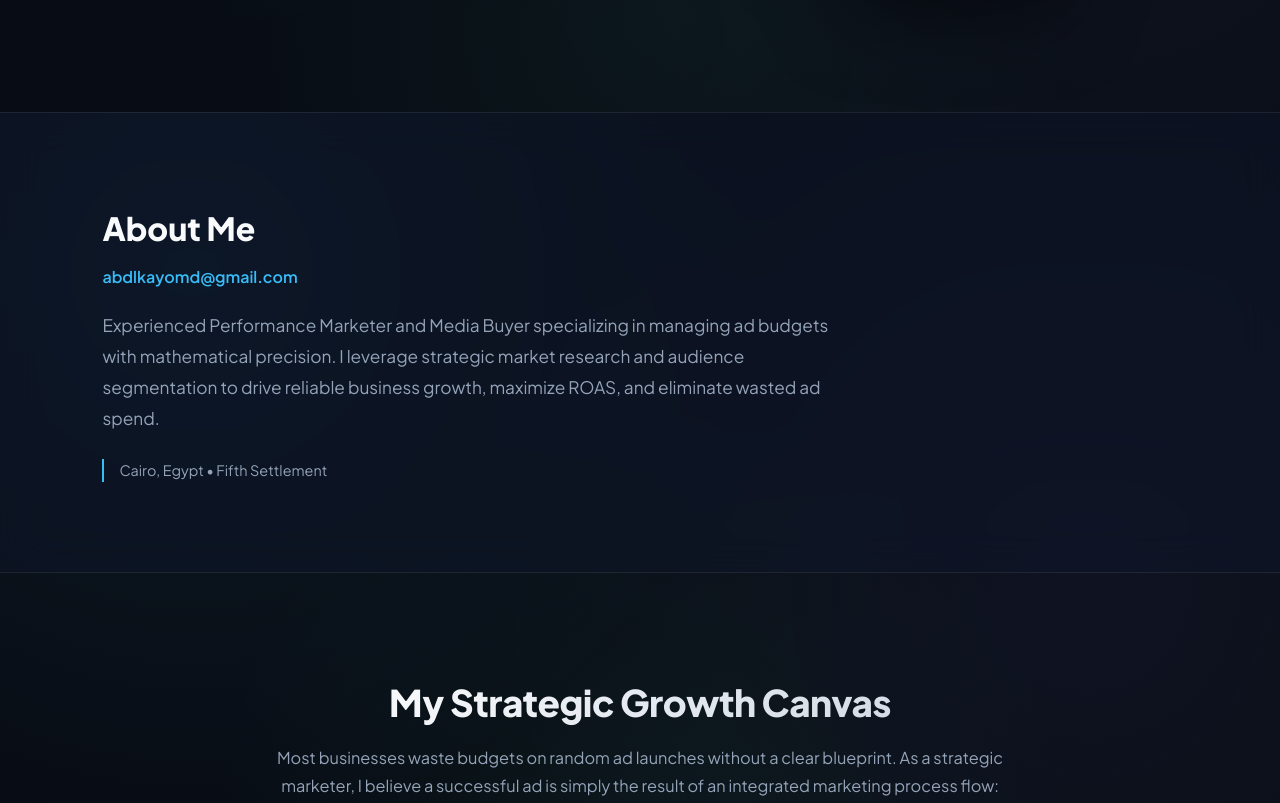
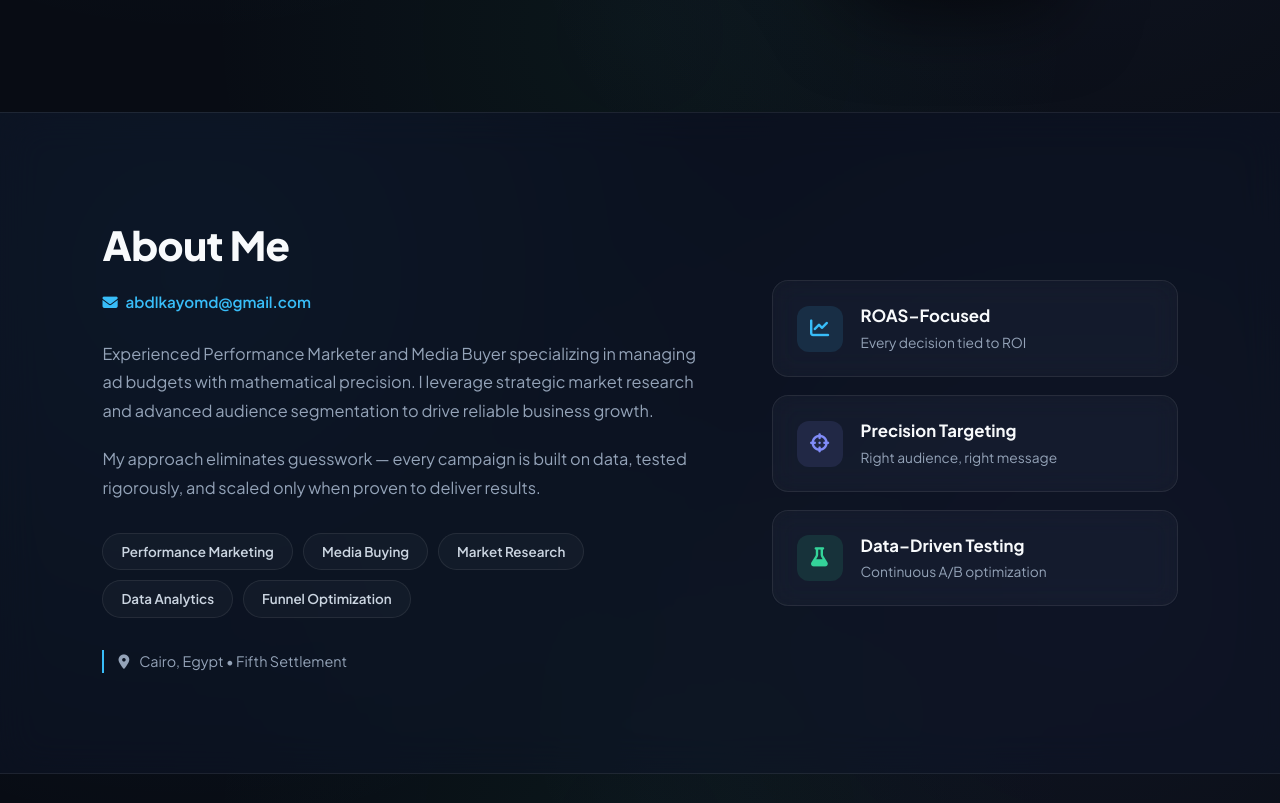
Before and after one commit to ABDELKAIOUMM/abdelkaioum.github.io, a plain HTML site: page index.html in a window 1280 px wide. Shown: the part 688-1491 px from the top of the page. Drawn offline with Linux system fonts and the light colour scheme.

Commit message:
Revamp About Me section with new layout and features
Updated the About Me section with a new layout and content, including a grid display and feature cards. Adjusted styles and added new elements for improved presentation.

```diff
--- a/index.html
+++ b/index.html
@@ -208,22 +208,138 @@
         .btn-outline.active { border-color: var(--accent-blue); color: var(--accent-blue); background: rgba(56, 189, 248, 0.08); }
         .btn-outline.active:hover { background-color: var(--accent-blue); color: var(--bg-deep); }
 
-        /* Section 2: About Me Section */
+        /* Section 2: NEW About Me Section (Exact Image Layout) */
         .about {
-            padding: 90px 8%;
+            padding: 100px 8%;
             background: var(--bg-surface);
             backdrop-filter: blur(20px);
             border-top: 1px solid var(--border-glass);
             border-bottom: 1px solid var(--border-glass);
         }
 
-        .about-content { max-width: 750px; }
-        .about-content h3 { font-size: 2rem; color: var(--text-primary); margin-bottom: 10px; font-weight: 800; }
-        .about-content .email { color: var(--accent-blue); text-decoration: none; display: inline-block; margin-bottom: 20px; font-weight: 600; }
-        .about-content p { color: var(--text-secondary); font-size: 1.08rem; line-height: 1.8; margin-bottom: 25px; }
-        .location { color: var(--text-secondary); font-size: 0.9rem; border-left: 2px solid var(--accent-blue); padding-left: 15px; }
+        .about-grid {
+            display: grid;
+            grid-template-columns: 1.2fr 0.8fr;
+            gap: 60px;
+            align-items: center;
+        }
 
-        /* Section 3: NEW Interactive Sequential Strategy Pipeline Flow */
+        .about-left h2 {
+            font-size: 2.5rem;
+            font-weight: 800;
+            color: var(--text-primary);
+            margin-bottom: 12px;
+            letter-spacing: -0.5px;
+        }
+
+        .about-email {
+            display: inline-flex;
+            align-items: center;
+            gap: 8px;
+            color: var(--accent-blue);
+            text-decoration: none;
+            font-weight: 600;
+            font-size: 0.95rem;
+            margin-bottom: 25px;
+        }
+
+        .about-email:hover {
+            text-decoration: underline;
+        }
+
+        .about-p-text {
+            color: var(--text-secondary);
+            font-size: 1.02rem;
+            line-height: 1.75;
+            margin-bottom: 20px;
+        }
+
+        .about-pills {
+            display: flex;
+            flex-wrap: wrap;
+            gap: 10px;
+            margin-top: 30px;
+            margin-bottom: 30px;
+        }
+
+        .about-pill {
+            background: var(--bg-glass);
+            border: 1px solid var(--border-glass);
+            color: #cbd5e1;
+            padding: 7px 18px;
+            border-radius: 30px;
+            font-size: 0.84rem;
+            font-weight: 600;
+        }
+
+        .about-pill:hover {
+            border-color: var(--accent-blue);
+            color: var(--text-primary);
+        }
+
+        .about-location {
+            display: inline-flex;
+            align-items: center;
+            gap: 10px;
+            color: var(--text-secondary);
+            font-size: 0.9rem;
+            border-left: 2px solid var(--accent-blue);
+            padding-left: 14px;
+        }
+
+        /* Right Column Feature Cards */
+        .about-right {
+            display: flex;
+            flex-direction: column;
+            gap: 18px;
+        }
+
+        .feature-card {
+            background: var(--bg-glass);
+            backdrop-filter: blur(12px);
+            border: 1px solid var(--border-glass);
+            border-radius: 16px;
+            padding: 22px 24px;
+            display: flex;
+            align-items: center;
+            gap: 18px;
+            transition: all 0.3s cubic-bezier(0.16, 1, 0.3, 1);
+        }
+
+        .feature-card:hover {
+            border-color: rgba(255, 255, 255, 0.2);
+            transform: translateX(6px);
+            background: rgba(255, 255, 255, 0.05);
+        }
+
+        .feature-icon-box {
+            width: 46px;
+            height: 46px;
+            border-radius: 12px;
+            display: flex;
+            align-items: center;
+            justify-content: center;
+            font-size: 1.2rem;
+            flex-shrink: 0;
+        }
+
+        .icon-blue { background: rgba(56, 189, 248, 0.12); color: var(--accent-blue); }
+        .icon-purple { background: rgba(129, 140, 248, 0.12); color: var(--accent-indigo); }
+        .icon-green { background: rgba(52, 211, 153, 0.12); color: var(--accent-emerald); }
+
+        .feature-info h4 {
+            font-size: 1.05rem;
+            font-weight: 700;
+            color: var(--text-primary);
+            margin-bottom: 2px;
+        }
+
+        .feature-info p {
+            color: var(--text-secondary);
+            font-size: 0.86rem;
+        }
+
+        /* Section 3: Interactive Strategy Pipeline Canvas */
         .canvas-section {
             padding: 100px 8%;
             position: relative;
@@ -564,14 +680,9 @@
         footer { padding: 30px 8%; background-color: var(--bg-deep); border-top: 1px solid var(--border-glass); text-align: center; color: var(--text-secondary); font-size: 0.88rem; }
 
         @media (max-width: 992px) {
-            .pipeline-flow {
-                flex-direction: column;
-                gap: 15px;
-            }
-            .flow-connector {
-                transform: rotate(90deg);
-                margin: 5px 0;
-            }
+            .about-grid { grid-template-columns: 1fr; gap: 40px; }
+            .pipeline-flow { flex-direction: column; gap: 15px; }
+            .flow-connector { transform: rotate(90deg); margin: 5px 0; }
             @keyframes pulseArrow {
                 0%, 100% { transform: translateY(0); opacity: 0.4; }
                 50% { transform: translateY(6px); opacity: 1; }
@@ -628,21 +739,80 @@
         </div>
     </section>
 
-    <!-- Section 2: About Me Section -->
+    <!-- Section 2: NEW About Me Section (Matching Reference Image Perfectly) -->
     <section class="about reveal" id="about">
-        <div class="about-content">
-            <h3>About Me</h3>
-            <a href="https://mail.google.com/mail/?view=cm&fs=1&to=abdlkayomd@gmail.com" target="_blank" class="email">abdlkayomd@gmail.com</a>
-            <p>
-                Experienced Performance Marketer and Media Buyer specializing in managing ad budgets with mathematical precision. I leverage strategic market research and audience segmentation to drive reliable business growth, maximize ROAS, and eliminate wasted ad spend.
-            </p>
-            <div class="location">
-                Cairo, Egypt • Fifth Settlement
+        <div class="about-grid">
+
+            <!-- Left Column: Bio & Location -->
+            <div class="about-left">
+                <h2>About Me</h2>
+                <a href="mailto:abdlkayomd@gmail.com" class="about-email">
+                    <i class="fa-solid fa-envelope"></i> abdlkayomd@gmail.com
+                </a>
+
+                <p class="about-p-text">
+                    Experienced Performance Marketer and Media Buyer specializing in managing ad budgets with mathematical precision. I leverage strategic market research and advanced audience segmentation to drive reliable business growth.
+                </p>
+
+                <p class="about-p-text">
+                    My approach eliminates guesswork — every campaign is built on data, tested rigorously, and scaled only when proven to deliver results.
+                </p>
+
+                <div class="about-pills">
+                    <span class="about-pill">Performance Marketing</span>
+                    <span class="about-pill">Media Buying</span>
+                    <span class="about-pill">Market Research</span>
+                    <span class="about-pill">Data Analytics</span>
+                    <span class="about-pill">Funnel Optimization</span>
+                </div>
+
+                <div class="about-location">
+                    <i class="fa-solid fa-location-dot"></i> Cairo, Egypt • Fifth Settlement
+                </div>
             </div>
+
+            <!-- Right Column: 3 Strategic Feature Cards -->
+            <div class="about-right">
+
+                <!-- Card 1 -->
+                <div class="feature-card">
+                    <div class="feature-icon-box icon-blue">
+                        <i class="fa-solid fa-chart-line"></i>
+                    </div>
+                    <div class="feature-info">
+                        <h4>ROAS–Focused</h4>
+                        <p>Every decision tied to ROI</p>
+                    </div>
+                </div>
+
+                <!-- Card 2 -->
+                <div class="feature-card">
+                    <div class="feature-icon-box icon-purple">
+                        <i class="fa-solid fa-crosshairs"></i>
+                    </div>
+                    <div class="feature-info">
+                        <h4>Precision Targeting</h4>
+                        <p>Right audience, right message</p>
+                    </div>
+                </div>
+
+                <!-- Card 3 -->
+                <div class="feature-card">
+                    <div class="feature-icon-box icon-green">
+                        <i class="fa-solid fa-flask"></i>
+                    </div>
+                    <div class="feature-info">
+                        <h4>Data–Driven Testing</h4>
+                        <p>Continuous A/B optimization</p>
+                    </div>
+                </div>
+
+            </div>
+
         </div>
     </section>
 
-    <!-- Section 3: NEW Interactive Sequential Strategy Pipeline Flow -->
+    <!-- Section 3: Interactive Strategy Pipeline Canvas -->
     <section class="canvas-section reveal" id="strategy">
         <div class="section-header">
             <h2>My Strategic Growth Canvas</h2>
```
